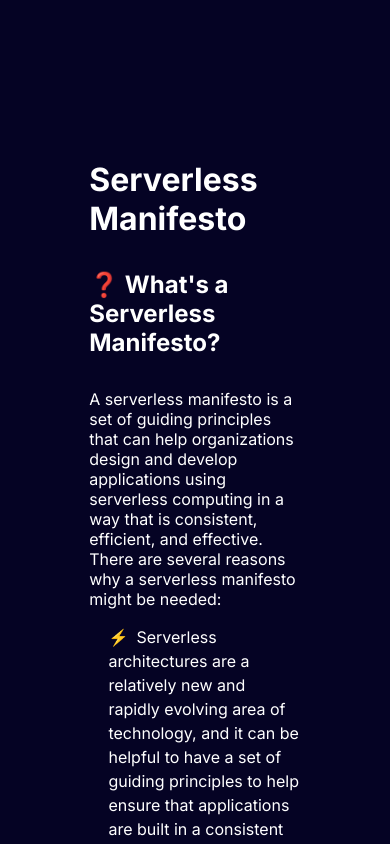
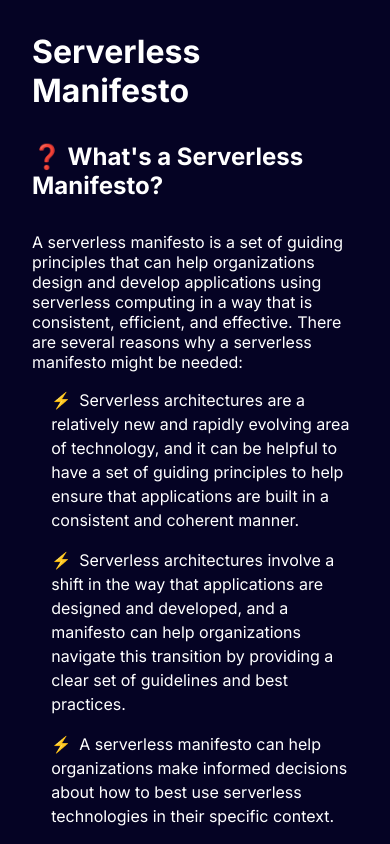
Before and after one commit to TastefulElk/serverless-manifesto, a Next.js app: page / in a window 390 px wide. Shown: the top 844 px of the page. Built offline with nearby package versions, Linux system fonts and the light colour scheme.

Commit message:
adjust mobile padding

```diff
--- a/styles/Home.module.css
+++ b/styles/Home.module.css
@@ -209,7 +209,7 @@
   }
 
   .card:hover span {
-    transform: translateX(4px);
+    transform: translateX(2px);
   }
 }
 
@@ -225,6 +225,10 @@
 
 /* Mobile */
 @media (max-width: 700px) {
+  .main {
+    padding: 2rem;
+  }
+
   .content {
     padding: 4rem;
   }
```
